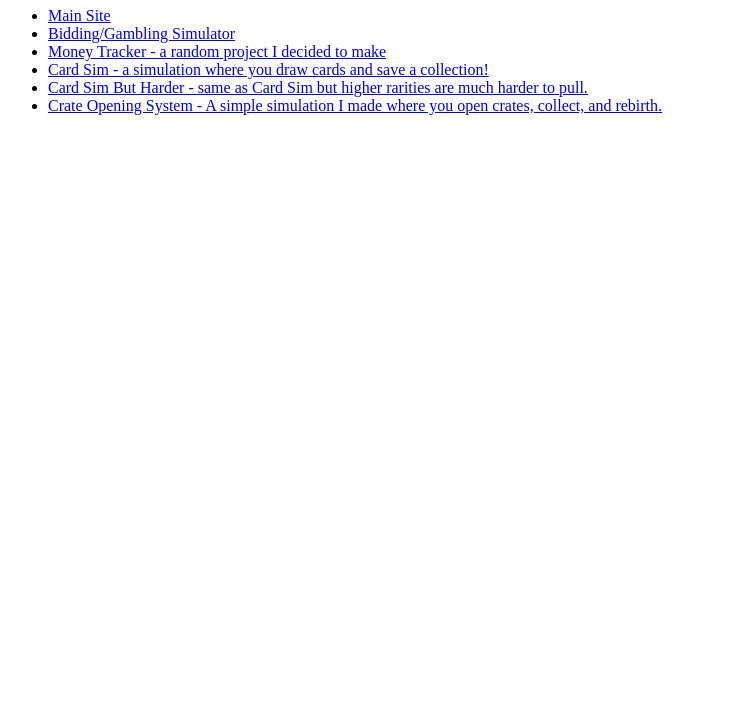
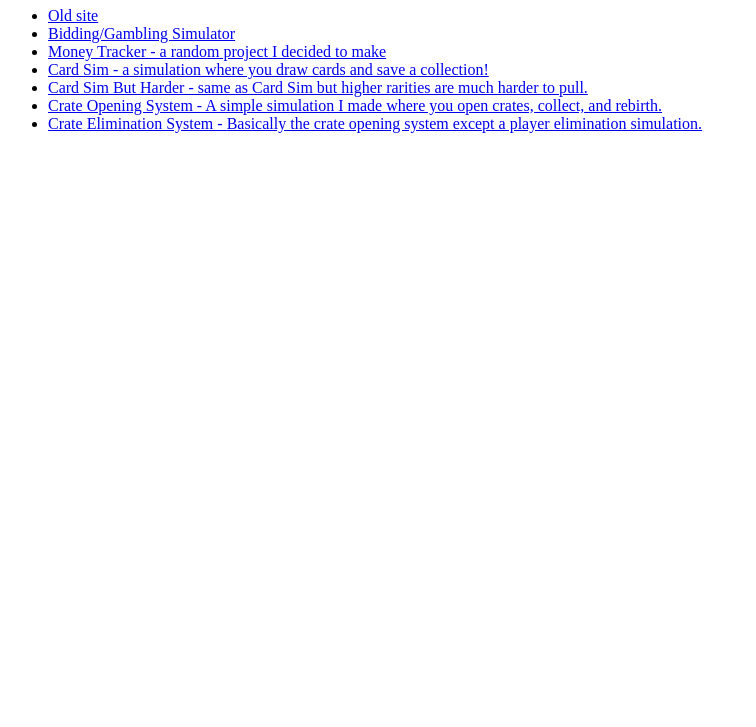
Before and after one commit to dexterolsen2/dexterolsen2.github.io, a plain HTML site: page index.html in a window 1280 px wide. Shown: the part 73-800 px from the top of the page, without its empty margins (0-756 px from the left). Drawn offline with Linux system fonts and the light colour scheme.

Commit message:
Fix link to Old Site in index.html
Fixed the old site link and added my new game's link.

```diff
--- a/index.html
+++ b/index.html
@@ -8,12 +8,13 @@
 <body>
     <h1>My Websites!</h1>
     <ul>
-        <li><a href="https://https://dexterisoofy.github.io/" target="_blank">Main Site</a></li>
+        <li><a href="https://dexterisoofy.github.io/" target="_blank">Old site</a></li>
         <li><a href="https://dexterisoofy.github.io/bid/" target="_blank">Bidding/Gambling Simulator</a></li>
         <li><a href="https://dexterisoofy.github.io/Money-tracker/" target="_blank">Money Tracker - a random project I decided to make</a></li>
         <li><a href="https://dexterolsen2.github.io/Card-Sim/" target="_blank">Card Sim - a simulation where you draw cards and save a collection!</a></li>
         <li><a href="https://dexterolsen2.github.io/Card-Sim-But-Harder/" target="_blank">Card Sim But Harder - same as Card Sim but higher rarities are much harder to pull.</a></li>
         <li><a href="https://dexterolsen2.github.io/Crate-Opening-System/" target="_blank">Crate Opening System - A simple simulation I made where you open crates, collect, and rebirth.</a></li>
+        <li><a href="https://dexterolsen2.github.io/Crate-Elimination-System/" target="_blank">Crate Elimination System - Basically the crate opening system except a player elimination simulation.</a></li>
     </ul>
 </body>
 </html>
```
